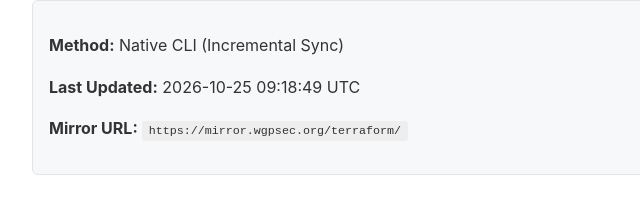
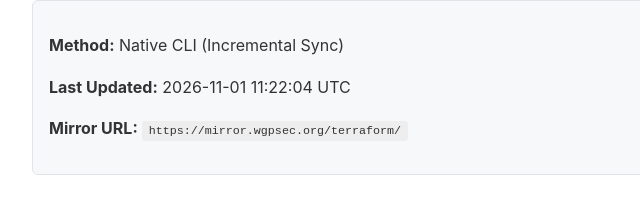
Before and after one commit to wgpsec/mirror, a plain HTML site: page terraform/index.html in a window 1280 px wide. Shown: the part 136-340 px from the top of the page, 108-748 px from the left. Drawn offline with Linux system fonts and the light colour scheme.

Commit message:
Mirror: Sync latest versions & rebuild index 0156e1a41bd392aaf54c59e0ed7be31f5449a645

```diff
--- a/terraform/index.html
+++ b/terraform/index.html
@@ -26,7 +26,7 @@
     <h1>Terraform Provider Mirror</h1>
     <div class="status">
         <p><strong>Method:</strong> Native CLI (Incremental Sync)</p>
-        <p><strong>Last Updated:</strong> 2026-10-25 09:18:49 UTC</p>
+        <p><strong>Last Updated:</strong> 2026-11-01 11:22:04 UTC</p>
         <p><strong>Mirror URL:</strong> <code>https://mirror.wgpsec.org/terraform/</code></p>
     </div>
 
```
